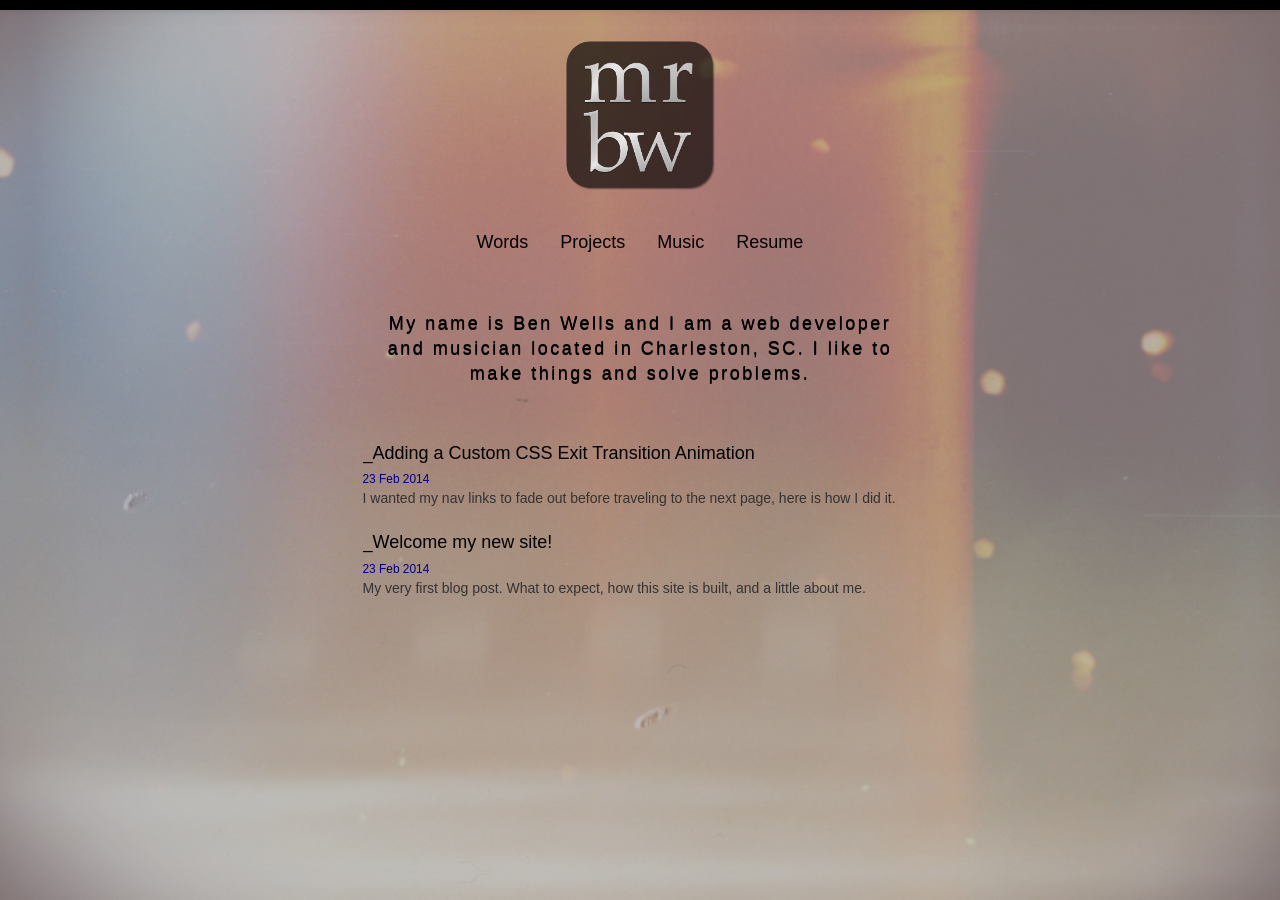
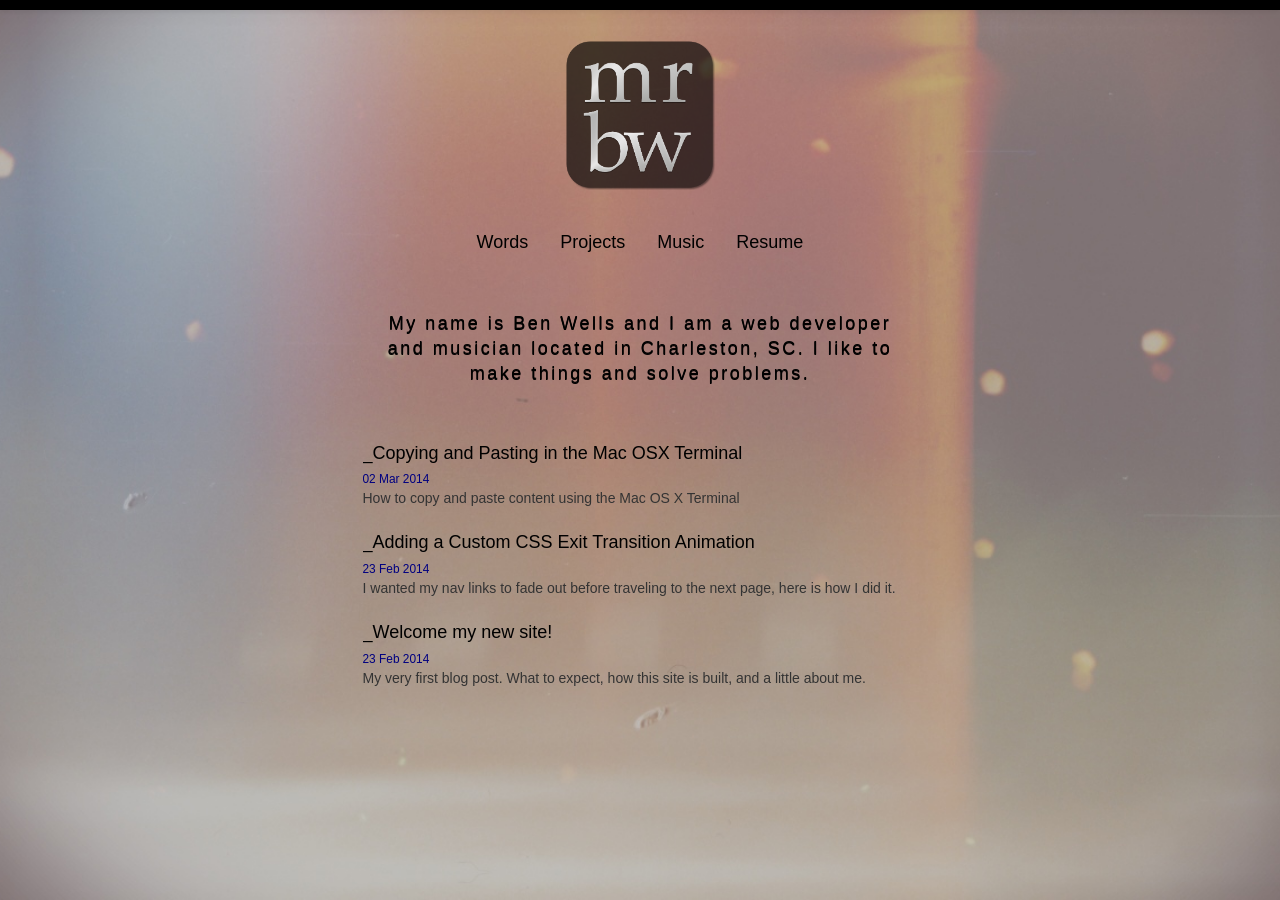
Before and after one commit to benwells/benwells.github.io, a Jekyll site: the page built from index.html, in a window 1280 px wide. Built offline with Jekyll 4.4.1, drawn with Linux system fonts in a browser that asks for light colours; nearby versions of some CDN libraries; some web fonts are replaced; Markdown is read by kramdown in place of the engine named in the settings.

Commit message:
new post

```diff
--- /dev/null
+++ b/_posts/2014-03-02-terminal-copy-paste.markdown
@@ -0,0 +1,32 @@
+---
+layout: post
+title:  "Copying and Pasting in the Mac OSX Terminal"
+date:   2014-03-02
+categories: blog
+excerpt: How to copy and paste content using the Mac OS X Terminal
+---
+
+### A Quick Tip:
+
+<br>
+This is something I do fairly often, but apparently not frequently enough for it to stick into my long-term memory. I'm hoping that by sharing this little bit of knowledge, I will remember it myself for next time I need it.  Copying and pasting in the Max OSX Terminal can be very useful, and here is how I approach it.
+
+
+{% highlight bash %}
+
+  # to copy contents of a file to your clipboard
+  $ cat file.txt | pbcopy
+
+  # or, you can specify the text to copy with the echo command
+  $ echo "I want to copy this text." | pbcopy
+
+  # alternatively, to paste the clipboad contents into a file
+  $ pbpaste > text.txt
+
+{% endhighlight %}
+<br>
+Happy coding!
+<br>
+<br>
+Cheers,<br>
+Ben
--- a/index.html
+++ b/index.html
@@ -10,12 +10,13 @@ title: Mr. Ben Wells
   <div class="col-md-6 column">
     <ul class="media-list">
 
-      {% for post in site.categories.blog %}
+      {% for post in site.posts limit: 10 %}
         <li class="media">
           <div class="media-body">
             <a href="{{ post.url }}" class='pull-left'>
               <h4 class="media-heading">
-                _<!-- <i class="fa fa-terminal"></i> -->{{ post.title }}</h4>
+                _{{ post.title }}
+              </h4>
               <small>{{ post.date | date_to_string }}</small>
             </a>
             <br>
```
